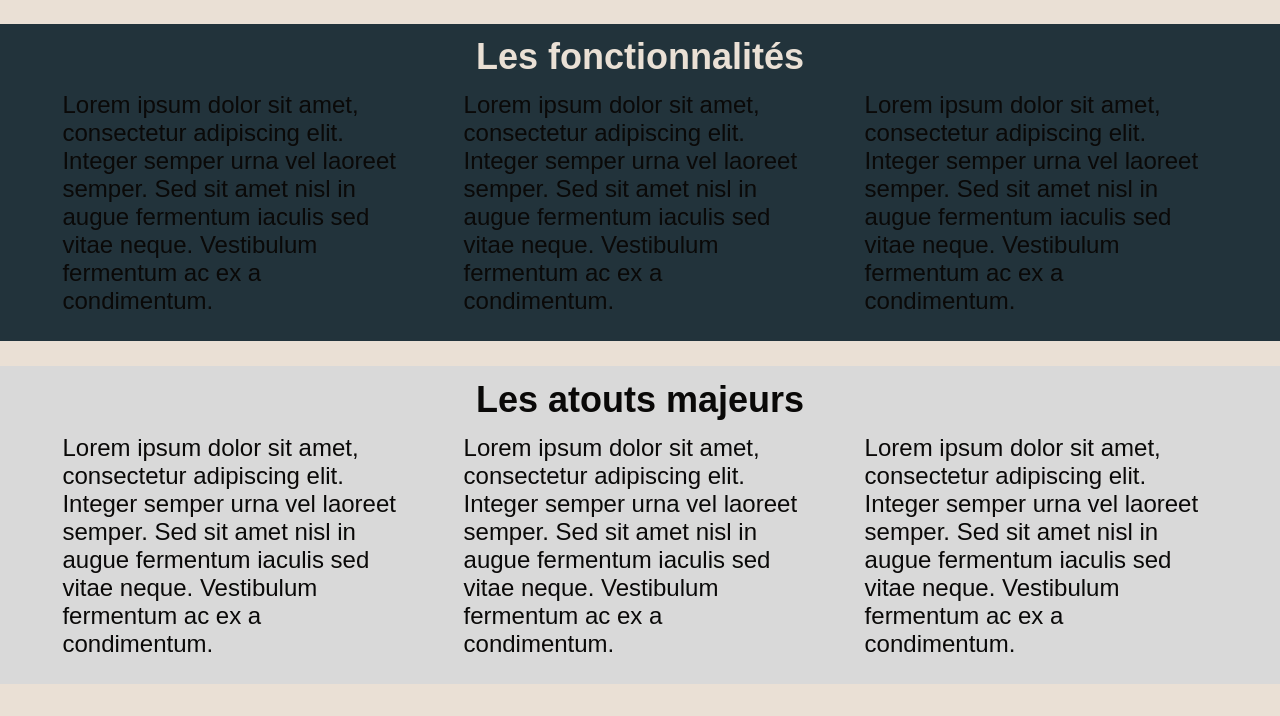
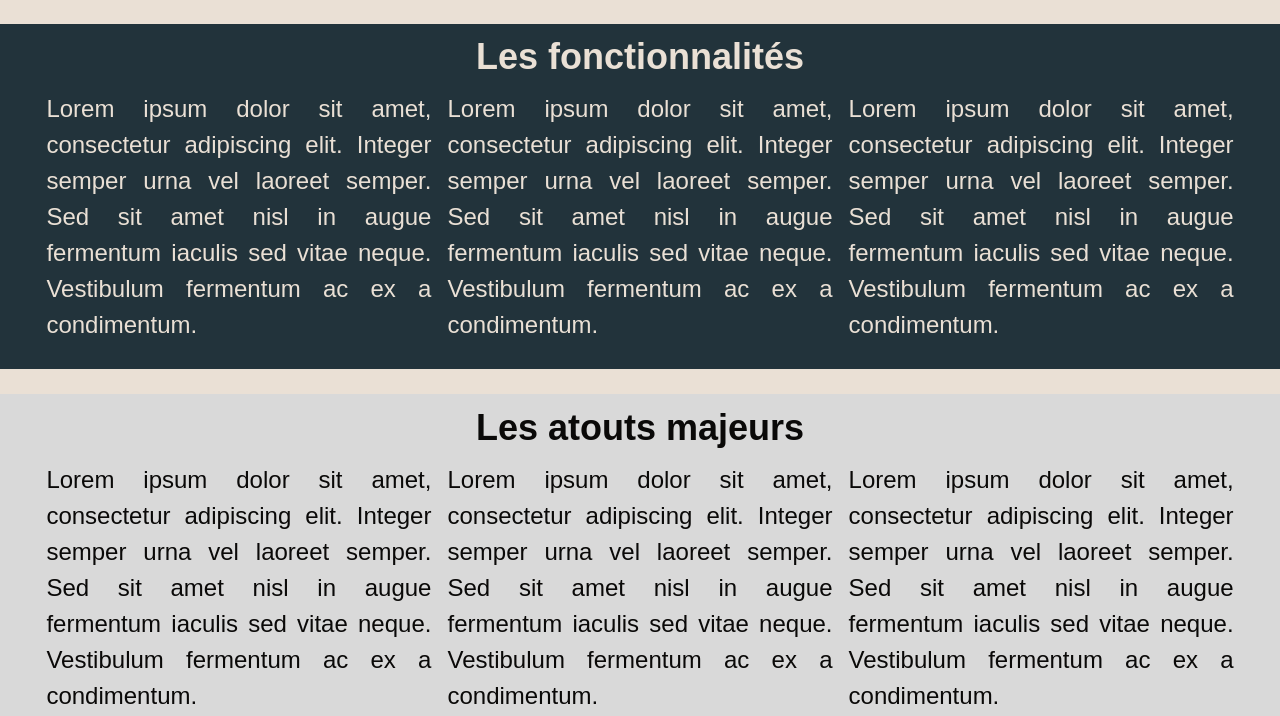
Before and after one commit to mipi-and-co/smart-read-website, a plain HTML site: page apercu.html in a window 1280 px wide. Shown: the part 802-1518 px from the top of the page. Drawn offline with Linux system fonts and the light colour scheme.

Commit message:
fix(css): justify text in sections and display in grid

```diff
--- a/styles/style.css
+++ b/styles/style.css
@@ -69,8 +69,10 @@ section:last-of-type {
 }
 
 .section-3-column div {
-    display: flex;
-    flex-wrap: nowrap;
+    /* display: flex;
+    flex-wrap: nowrap; */
+    display: grid;
+    grid-template-columns: 1fr 1fr 1fr;
     margin-left: 3%;
     margin-right: 3%;
 }
@@ -123,7 +125,12 @@ section:last-of-type {
 
 .section-theme-2 p{
     font-size: 24px;
-    color: var(--main-text-color);
+    color: var(--secondary-text-color);
+}
+
+.section-theme-1 p, .section-theme-2 p {
+    text-align: justify;
+    line-height: 1.5em;
 }
 
 .cards-wrapper {
```
